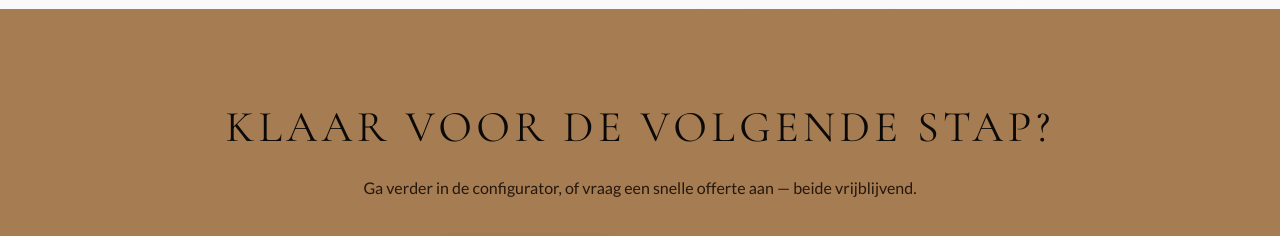
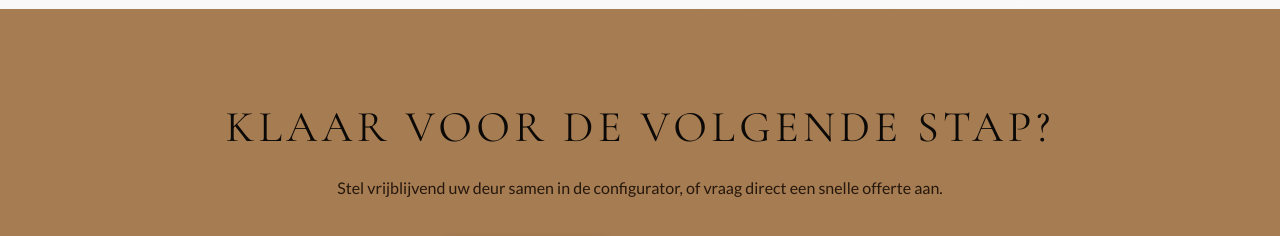
Before and after one commit to Mosselman3/meisterworks-website-main, a Next.js app: page /reviews in a window 1280 px wide. Shown: the part 2480-2716 px from the top of the page. Built offline with nearby package versions, Linux system fonts and the light colour scheme.

Commit message:
Update reviews page text for improved clarity and engagement in call-to-action. Revise phrasing to enhance user guidance for configurator and quote requests.

```diff
--- a/app/(site)/reviews/page.tsx
+++ b/app/(site)/reviews/page.tsx
@@ -65,8 +65,7 @@ export default function ReviewsPage() {
           Klaar voor de volgende stap?
         </h2>
         <p className="m-0 mb-9 text-[16px] text-[oklch(0.22_0.03_60)]">
-          Ga verder in de configurator, of vraag een snelle offerte aan — beide
-          vrijblijvend.
+          Stel vrijblijvend uw deur samen in de configurator, of vraag direct een snelle offerte aan.
         </p>
         <div className="flex flex-wrap justify-center gap-4">
           <Link href={ROUTES.configurator} className="btn-dark gap-2 px-[34px] py-4">
```
